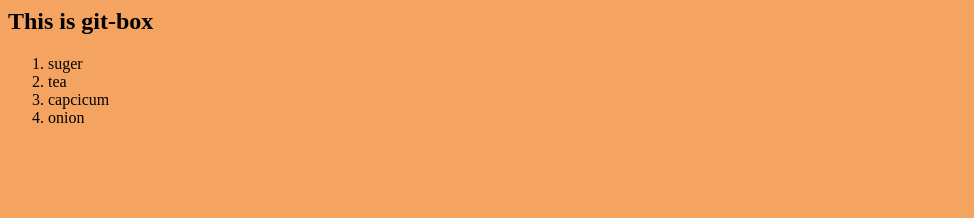
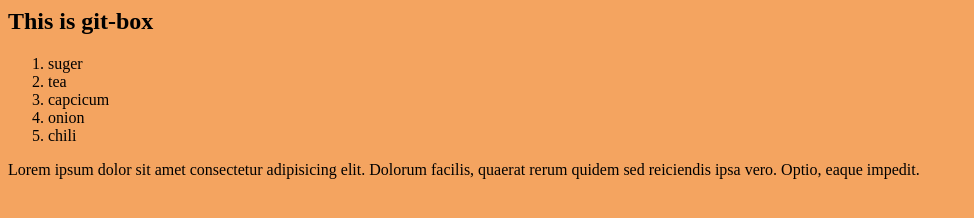
Before and after one commit to fawziaruma/git-box, a plain HTML site: page index.html in a window 1280 px wide. Shown: the whole page, without its empty margins (0-974 px from the left). Drawn offline with Linux system fonts and the light colour scheme.

Commit message:
second commit

```diff
--- a/index.html
+++ b/index.html
@@ -13,7 +13,9 @@
         <li>tea</li>
         <li>capcicum</li>
         <li>onion</li>
+        <li>chili</li>
     </ol>
+    <p>Lorem ipsum dolor sit amet consectetur adipisicing elit. Dolorum facilis, quaerat rerum quidem sed reiciendis ipsa vero. Optio, eaque impedit.</p>
 
 </body>
 </html>
```
